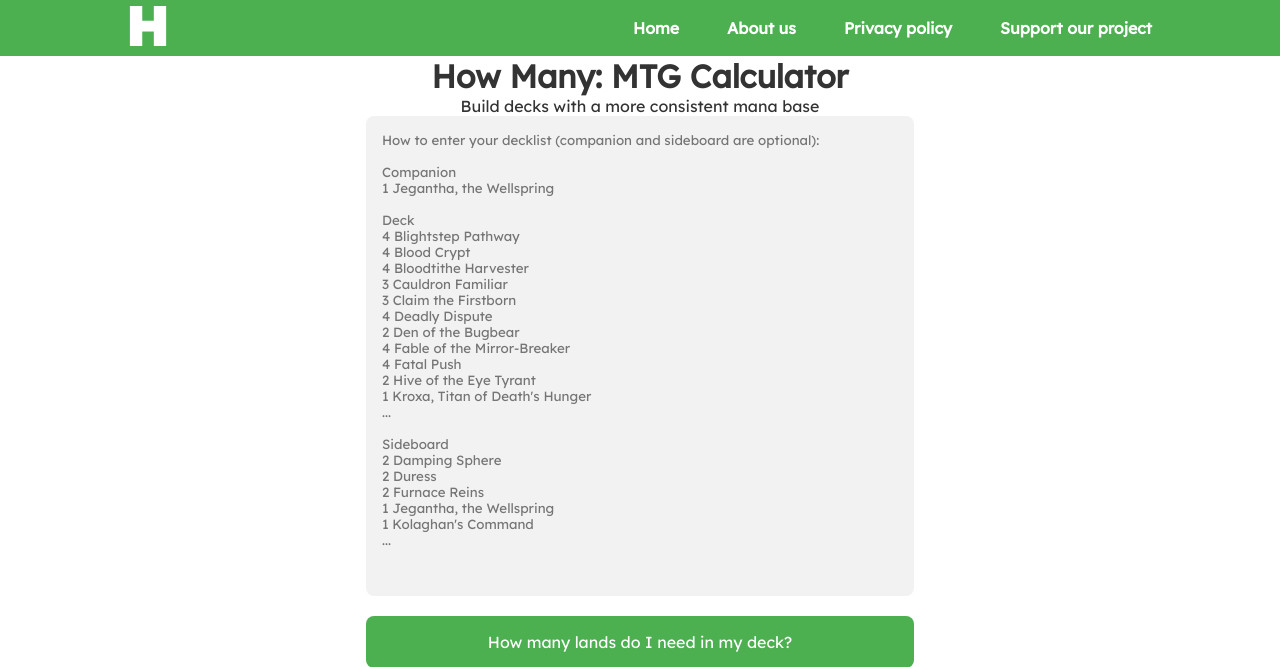
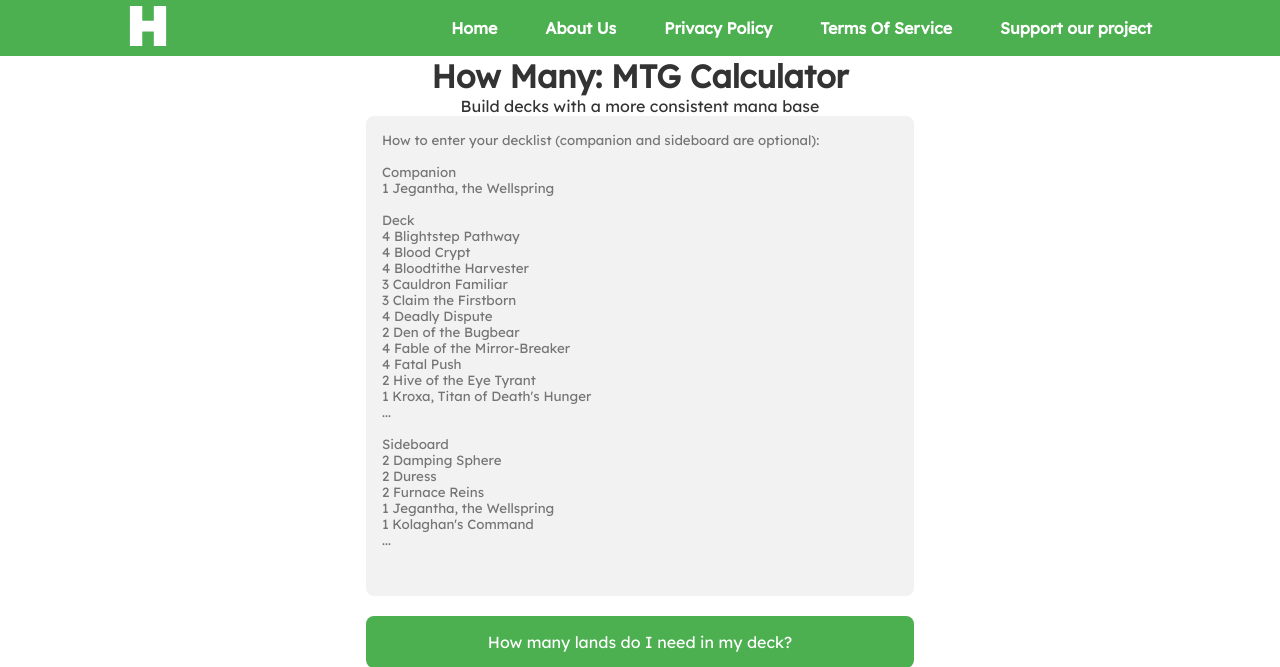
Before and after one commit to raulin0/how-many, a Django app: page / in a window 1280 px wide. Shown: the top 667 px of the page. Run offline with Django 4.2, Linux system fonts and the light colour scheme.

Commit message:
chore: add link to Terms Of Service page

```diff
--- a/templates/partials/_header.html
+++ b/templates/partials/_header.html
@@ -18,8 +18,9 @@
                 </svg>
             </button>
             <a href="{% url 'index' %}">Home</a>
-            <a href="{% url 'about_us' %}">About us</a>
-            <a href="{% url 'privacy_policy' %}">Privacy policy</a>
+            <a href="{% url 'about_us' %}">About Us</a>
+            <a href="{% url 'privacy_policy' %}">Privacy Policy</a>
+            <a href="{% url 'terms_of_service' %}">Terms Of Service</a>
             <a href="https://www.paypal.com/donate/?hosted_button_id=T7MU9U5PMBLHJ" target="_blank">Support our project</a>
         </div>
     </div>
```
